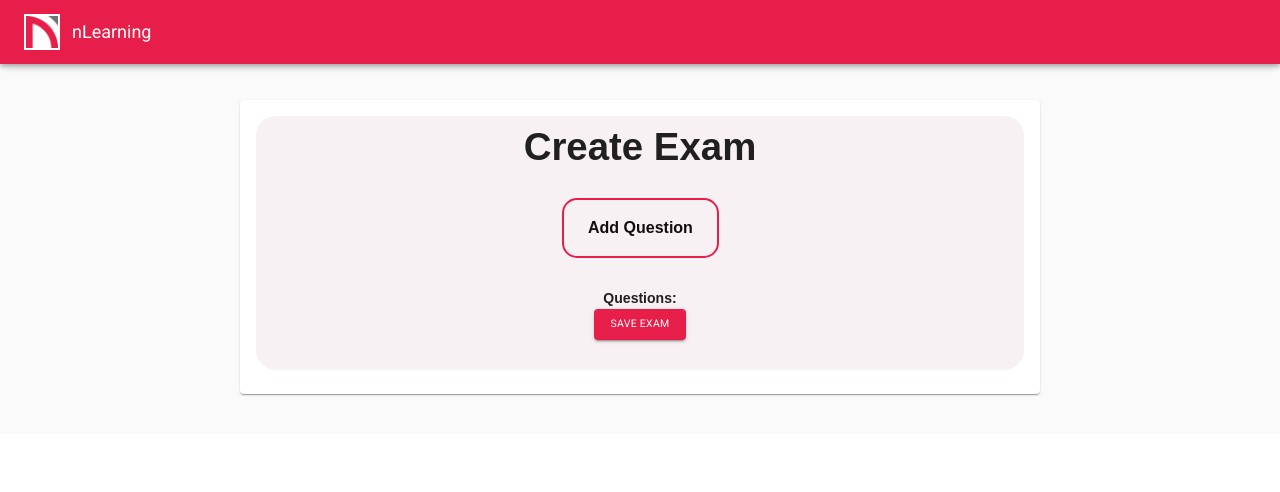
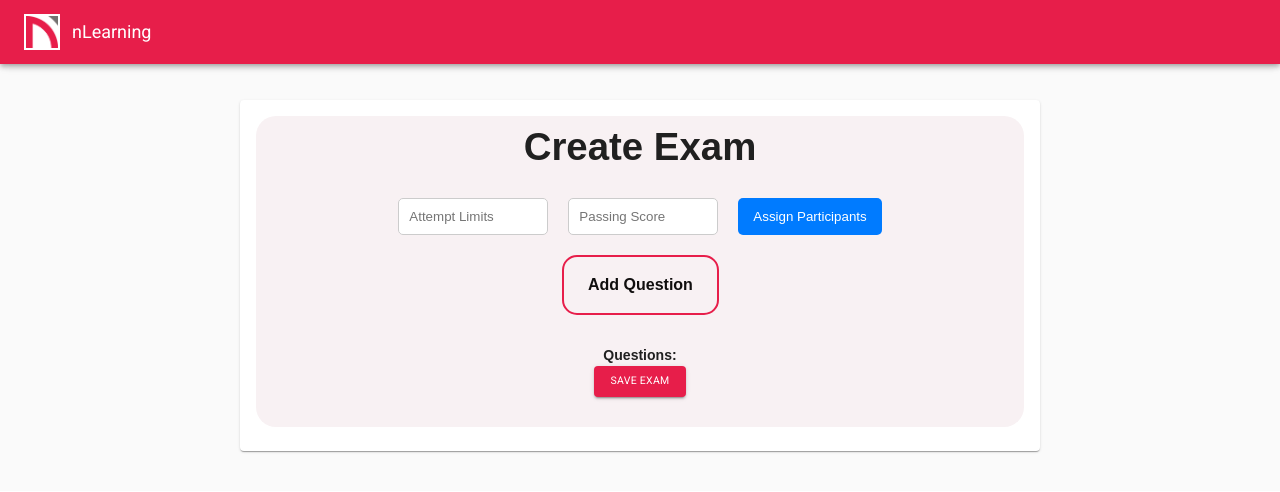
Before and after one commit to Rdummy/CBT, a React (Vite) app in the folder client/: page /dashboard/create-content/1/create-exam in a window 1280 px wide. Shown: the top 492 px of the page. Built offline with nearby package versions, Linux system fonts and the light colour scheme.

Commit message:
support css

```diff
--- a/client/src/assets/styles/create-exam.css
+++ b/client/src/assets/styles/create-exam.css
@@ -27,7 +27,6 @@ h2 {
   flex-direction: column;
   align-items: center; /* Center children horizontally */
 }
-
 
 /* Styling input fields with consistent font and colors */
 .input-div {
@@ -199,3 +198,76 @@ select {
   text-align: center;
   transition: height 2s ease;
 }
+/* create-exam.css */
+
+.exam-settings {
+  display: flex;
+  gap: 20px;
+  margin-bottom: 20px;
+}
+
+.exam-settings input[type="number"] {
+  padding: 10px;
+  border: 1px solid #ccc;
+  border-radius: 5px;
+  width: 150px; /* Adjust width as needed */
+}
+
+.exam-settings button {
+  padding: 10px 15px;
+  background-color: #007bff;
+  color: white;
+  border: none;
+  border-radius: 5px;
+  cursor: pointer;
+  transition: background-color 0.3s ease;
+}
+
+.exam-settings button:hover {
+  background-color: #0056b3;
+}
+
+/* Assuming this modal CSS is added to create-exam.css */
+
+.modal-backdrop {
+  position: fixed;
+  top: 0;
+  left: 0;
+  right: 0;
+  bottom: 0;
+  background-color: rgba(0, 0, 0, 0.5);
+  display: flex;
+  justify-content: center;
+  align-items: center;
+  z-index: 1050;
+}
+
+.modal-content {
+  background-color: white;
+  padding: 20px;
+  border-radius: 8px;
+  box-shadow: 0 4px 6px rgba(0, 0, 0, 0.1);
+  width: 400px; /* Adjust based on your content */
+}
+
+.modal-header {
+  display: flex;
+  justify-content: space-between;
+  align-items: center;
+  margin-bottom: 20px;
+}
+
+.modal-header h2 {
+  margin: 0;
+}
+
+.modal-close-btn {
+  cursor: pointer;
+  border: none;
+  background: none;
+  font-size: 1.2rem;
+}
+
+.modal-body {
+  /* Styles for the modal body */
+}
--- a/client/src/assets/styles/dashboard.css
+++ b/client/src/assets/styles/dashboard.css
@@ -35,6 +35,8 @@
   flex-grow: 1;
   grid-template-columns: 1fr 6fr;
   margin-top: 2rem;
+  margin-left: 150px;
+  max-width: 1050px;
 }
 .dashboard__user {
   display: flex;
@@ -77,7 +79,7 @@ html .create-topic-button:focus {
   background-color: #0056b3;
   border-color: #850021;
   box-shadow: 0 4px 8px rgba(0, 0, 0, 0.1);
-  color: #4a4a4a; /* Dark gray text color for subtlety */
+  color: #4a4a4a;
   background-color: #e0e0e0;
   box-shadow: 0 4px 8px rgba(0, 0, 0, 0.1);
   transform: translateY(-2px);
@@ -88,13 +90,12 @@ html .create-topic-button:focus {
     margin-top: 25px;
   }
 }
-@media only screen and (min-width: 700px) and (max-width: 900px) {
+@media only screen and (max-width: 900px) {
   .exams-category--header--text {
     font-size: 2rem !important;
   }
-  .grid-card-content {
-    width: 20px;
-  }
+}
+@media only screen and (min-width: 700px) and (max-width: 900px) {
   html .create-topic-button {
     padding: 10px 13px;
     font-size: 0.5;
@@ -106,9 +107,6 @@ html .create-topic-button:focus {
 }
 
 @media only screen and (min-width: 600px) and (max-width: 700px) {
-  .exams-category--header--text {
-    font-size: 2rem !important;
-  }
   html .create-topic-button {
     padding: 8px 16px;
     font-size: 11px;
@@ -119,7 +117,6 @@ html .create-topic-button:focus {
 
 @media only screen and (max-width: 600px) {
   .exams-category--header--text {
-    font-size: 1.5rem !important;
     margin-left: -40px !important;
   }
   html .create-topic-button {
--- a/client/src/assets/styles/sidebar.css
+++ b/client/src/assets/styles/sidebar.css
@@ -36,10 +36,10 @@
 
 @media only screen and (min-width: 1000px) and (max-width: 1280px) {
   .test .MuiBox-root {
-    width: 150px;
+    width: 170px;
   }
   .draw {
-    width: 150px;
+    width: 170px;
   }
   .sidebar-text .MuiListItemText-primary {
     font-size: 12px !important;
--- a/client/src/components/Sidebar.jsx
+++ b/client/src/components/Sidebar.jsx
@@ -1,9 +1,7 @@
 import * as React from "react";
 import Box from "@mui/material/Box";
 import Drawer from "@mui/material/Drawer";
-import Toolbar from "@mui/material/Toolbar";
 import List from "@mui/material/List";
-import Divider from "@mui/material/Divider";
 import ListItem from "@mui/material/ListItem";
 import ListItemButton from "@mui/material/ListItemButton";
 import ListItemIcon from "@mui/material/ListItemIcon";
--- a/client/src/pages/CreateExam.jsx
+++ b/client/src/pages/CreateExam.jsx
@@ -18,25 +18,31 @@ const CreateExam = () => {
   const [editingIndex, setEditingIndex] = useState(null);
   const [editingChoiceIndex, setEditingChoiceIndex] = useState(null);
   const [editingChoiceText, setEditingChoiceText] = useState("");
+  const [attemptLimits, setAttemptLimits] = useState("");
+  const [passingScore, setPassingScore] = useState("");
+  const [showAssignParticipantsModal, setShowAssignParticipantsModal] =
+    useState(false);
 
   const handleAddQuestion = () => {
     setShowInput(true);
   };
 
-  const saveExam = async (examId, questions) => {
+  const saveExam = async () => {
     const backendApiUrl = `http://localhost:3001/exam/create-exam/${examId}/questions`;
 
     try {
       const response = await axios.post(backendApiUrl, {
         questions,
+        attemptLimits,
+        passingScore,
+        // Include participant data as needed
       });
 
       console.log("Exam saved successfully:", response.data);
+      navigate(`/dashboard/create-content/${examId}`);
     } catch (error) {
       console.error("Error saving exam:", error);
     }
-
-    navigate(`/dashboard/create-content/${examId}`);
   };
 
   const handleQuestionChange = (e) => {
@@ -166,8 +172,25 @@ const CreateExam = () => {
     setSelectedChoice(null);
     setErrorMessage("");
   };
-  const indexToLetter = (index) => {
-    return String.fromCharCode(97 + index);
+
+  const AssignParticipantsModal = ({ isOpen, onClose }) => {
+    if (!isOpen) return null;
+
+    return (
+      <div className="modal-backdrop">
+        <div className="modal-content">
+          <div className="modal-header">
+            <h2>Assign Participants</h2>
+            <button className="modal-close-btn" onClick={onClose}>
+              ×
+            </button>
+          </div>
+          <div className="modal-body">
+            {/* Participant assignment logic goes here */}
+          </div>
+        </div>
+      </div>
+    );
   };
 
   return (
@@ -176,6 +199,28 @@ const CreateExam = () => {
         <div className="create-exam-container">
           <h1 className="create-exam-title">Create Exam</h1>
 
+          <div className="exam-settings">
+            <input
+              type="number"
+              placeholder="Attempt Limits"
+              value={attemptLimits}
+              onChange={(e) => setAttemptLimits(e.target.value)}
+            />
+            <input
+              type="number"
+              placeholder="Passing Score"
+              value={passingScore}
+              onChange={(e) => setPassingScore(e.target.value)}
+            />
+            <button onClick={() => setShowAssignParticipantsModal(true)}>
+              Assign Participants
+            </button>
+          </div>
+
+          <AssignParticipantsModal
+            isOpen={showAssignParticipantsModal}
+            onClose={() => setShowAssignParticipantsModal(false)}
+          />
           <button onClick={handleAddQuestion} className="exam-button">
             Add Question
           </button>
```
Also changed, not shown: client/src/pages/exams.page.jsx (+0 -7 lines), client/public/uploads/image-1711526838648-328476136.jpg (added).
